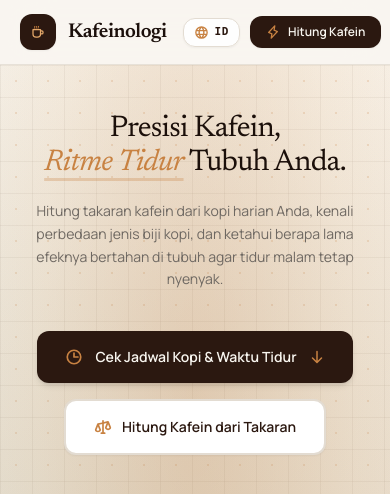
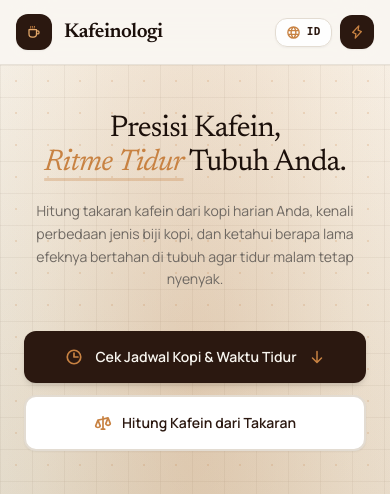
Before and after one commit to jshsinaga/cafeinology, a React (Vite) app: page / in a window 390 px wide. Shown: the top 494 px of the page. Built offline with nearby package versions, Linux system fonts and the light colour scheme.

Commit message:
feat(responsive): single-line glass navbar, stacked hero CTAs, horizontal species scroller on mobile

```diff
--- a/src/App.tsx
+++ b/src/App.tsx
@@ -24,11 +24,10 @@ export function App() {
   const [userCalculatedCaffeine, setUserCalculatedCaffeine] = useState<number>(180);
 
   return (
-    <div className="min-h-[100dvh] bg-[#F9F6F0] text-[#3A3532] flex flex-col selection:bg-[#C88242]/20 selection:text-[#1B0F0A]">
+    <div className="min-h-[100dvh] bg-[#F9F6F0] text-[#3A3532] flex flex-col overflow-x-clip selection:bg-[#C88242]/20 selection:text-[#1B0F0A]">
       {/* Refined Glass Navbar Header */}
-      <header className="sticky top-0 z-50 bg-[#F9F6F0]/80 backdrop-blur-xl border-b border-[#E3DCD2]/80 transition-all">
-        <div className="max-w-[1280px] mx-auto px-5 sm:px-8 lg:px-12 h-16 sm:h-20 flex items-center justify-between gap-4">
-
+      <header className="sticky top-0 z-50 bg-[#F9F6F0]/80 backdrop-blur-xl border-b border-[#E3DCD2]/80 transition-all overflow-x-clip">
+        <div className="max-w-[1280px] mx-auto px-4 sm:px-8 lg:px-12 h-16 sm:h-20 flex items-center justify-between gap-2 sm:gap-4">
           {/* Brand Logo & Name */}
           <a href="#" className="flex items-center gap-3 group cursor-pointer shrink-0">
             <div className="w-9 h-9 sm:w-10 sm:h-10 rounded-xl bg-[#2B1810] text-[#F9F6F0] flex items-center justify-center shadow-xs group-hover:bg-[#1B0F0A] transition-all duration-200">
@@ -43,7 +42,7 @@ export function App() {
           </a>
 
           {/* Navigation Links */}
-          <nav className="hidden md:flex items-center gap-6 lg:gap-8 text-xs font-semibold text-[#6E6862] shrink-0">
+          <nav className="hidden lg:flex items-center gap-6 xl:gap-8 text-xs font-semibold text-[#6E6862] shrink-0">
             <a href="#species" className="hover:text-[#2B1810] transition-colors py-1 whitespace-nowrap">{t('nav.species')}</a>
             <a href="#effects" className="hover:text-[#2B1810] transition-colors py-1 whitespace-nowrap">{t('nav.effects')}</a>
             <a href="#converter" className="hover:text-[#2B1810] transition-colors py-1 whitespace-nowrap">{t('nav.converter')}</a>
@@ -52,14 +51,16 @@ export function App() {
           </nav>
 
           {/* Single-line Action CTA & Language Switcher */}
-          <div className="flex items-center gap-2.5 shrink-0">
+          <div className="flex items-center gap-2 shrink-0 min-w-0">
             <LanguageSwitcher />
             <a
               href="#converter"
-              className="px-4 py-2 sm:px-5 sm:py-2.5 rounded-xl bg-[#2B1810] hover:bg-[#1B0F0A] text-[#F9F6F0] font-semibold text-xs transition-all shadow-xs flex items-center gap-2 cursor-pointer active:scale-[0.96] whitespace-nowrap"
+              title={t('nav.calculateBtn')}
+              aria-label={t('nav.calculateBtn')}
+              className="p-2.5 sm:px-5 sm:py-2.5 rounded-xl bg-[#2B1810] hover:bg-[#1B0F0A] text-[#F9F6F0] font-semibold text-xs transition-all shadow-xs flex items-center gap-2 cursor-pointer active:scale-[0.96] whitespace-nowrap"
             >
               <Lightning size={14} weight="bold" className="text-[#C88242] shrink-0" />
-              <span className="whitespace-nowrap">{t('nav.calculateBtn')}</span>
+              <span className="hidden sm:inline whitespace-nowrap">{t('nav.calculateBtn')}</span>
             </a>
           </div>
         </div>
@@ -133,21 +134,20 @@ export function App() {
             initial={{ opacity: 0, y: 14 }}
             animate={{ opacity: 1, y: 0 }}
             transition={{ duration: 0.55, delay: 0.2, ease: [0.16, 1, 0.3, 1] }}
-            className="flex flex-wrap items-center justify-center gap-4 pt-2"
+            className="flex flex-col sm:flex-row flex-wrap items-stretch sm:items-center justify-center gap-3 sm:gap-4 pt-2"
           >
             <a
               href="#simulator"
-              className="group relative px-7 py-4 rounded-xl bg-[#2B1810] hover:bg-[#1B0F0A] text-[#F9F6F0] font-medium text-sm sm:text-base transition-all duration-200 shadow-md hover:shadow-lg flex items-center gap-3 cursor-pointer active:scale-[0.96] overflow-hidden"
+              className="group relative px-7 py-4 rounded-xl bg-[#2B1810] hover:bg-[#1B0F0A] text-[#F9F6F0] font-medium text-sm sm:text-base transition-all duration-200 shadow-md hover:shadow-lg flex items-center justify-center gap-3 cursor-pointer active:scale-[0.96] overflow-hidden w-full sm:w-auto"
             >
-              <div className="absolute inset-0 bg-gradient-to-r from-transparent via-white/10 to-transparent -translate-x-full group-hover:translate-x-full transition-transform duration-700 ease-in-out" />
-              <Clock size={18} weight="bold" className="text-[#C88242] group-hover:rotate-12 transition-transform duration-200" />
-              <span className="font-semibold">{t('hero.ctaSchedule')}</span>
-              <ArrowDown size={16} weight="bold" className="text-[#C88242] group-hover:translate-y-0.5 transition-transform" />
+              <Clock size={18} weight="bold" className="text-[#C88242] group-hover:rotate-12 transition-transform duration-200 shrink-0" />
+              <span className="font-semibold text-balance">{t('hero.ctaSchedule')}</span>
+              <ArrowDown size={16} weight="bold" className="text-[#C88242] group-hover:translate-y-0.5 transition-transform shrink-0" />
             </a>
 
             <a
               href="#converter"
-              className="px-7 py-4 rounded-xl bg-[#FFFFFF] hover:bg-[#F9F6F0] text-[#2B1810] border-2 border-[#E3DCD2] hover:border-[#C88242] font-semibold text-sm sm:text-base transition-all duration-200 shadow-xs flex items-center gap-2.5 cursor-pointer active:scale-[0.96]"
+              className="px-7 py-4 rounded-xl bg-[#FFFFFF] hover:bg-[#F9F6F0] text-[#2B1810] border-2 border-[#E3DCD2] hover:border-[#C88242] font-semibold text-sm sm:text-base transition-all duration-200 shadow-xs flex items-center justify-center gap-2.5 cursor-pointer active:scale-[0.96] w-full sm:w-auto"
             >
               <Scales size={18} weight="bold" className="text-[#C88242]" />
               <span>{t('hero.ctaConverter')}</span>
--- a/src/components/CoffeeSpeciesSection.tsx
+++ b/src/components/CoffeeSpeciesSection.tsx
@@ -34,8 +34,8 @@ export const CoffeeSpeciesSection: React.FC<CoffeeSpeciesProps> = ({
           </p>
         </div>
 
-        {/* 4 Species Grid with Real Photography & Precision Archival Tiles */}
-        <div className="grid grid-cols-1 sm:grid-cols-2 lg:grid-cols-4 gap-6 mb-14">
+        {/* 4 Species Cards: Horizontal Snap Scroll on Mobile, Grid on Desktop */}
+        <div className="flex sm:grid sm:grid-cols-2 lg:grid-cols-4 gap-3 sm:gap-6 mb-10 sm:mb-14 overflow-x-auto sm:overflow-visible pb-2 sm:pb-0 -mx-6 px-6 sm:mx-0 sm:px-0 [scrollbar-width:none] [&::-webkit-scrollbar]:hidden">
           {speciesList.map((item) => {
             const isSelected = item.id === selectedSpeciesId;
             const displayName = langIsEn ? (SPECIES_EN[item.id]?.name ?? item.name) : item.name;
@@ -44,13 +44,13 @@ export const CoffeeSpeciesSection: React.FC<CoffeeSpeciesProps> = ({
               <button
                 key={item.id}
                 onClick={() => onSelectSpecies(item.id)}
-                className={`group text-left rounded border transition-all duration-200 cursor-pointer overflow-hidden flex flex-col justify-between active:scale-[0.96] ${
+                className={`group text-left rounded-xl sm:rounded border transition-all duration-200 cursor-pointer overflow-hidden flex flex-col justify-between shrink-0 w-[172px] sm:w-auto snap-start active:scale-[0.96] ${
                   isSelected
                     ? 'bg-[#FFFFFF] border-[#C88242] shadow-sm ring-1 ring-[#C88242]'
                     : 'bg-[#FFFFFF] border-[#E3DCD2] hover:border-[#C88242]/50 hover:shadow-xs'
                 }`}
               >
-                <div className="relative h-40 w-full overflow-hidden bg-[#F9F6F0]">
+                <div className="relative h-24 sm:h-40 w-full overflow-hidden bg-[#F9F6F0]">
                   <img
                     src={item.imageUrl}
                     alt={displayName}
@@ -58,8 +58,8 @@ export const CoffeeSpeciesSection: React.FC<CoffeeSpeciesProps> = ({
                     className="w-full h-full object-cover group-hover:scale-105 transition-transform duration-300"
                   />
                   <div className="absolute inset-0 ring-1 ring-inset ring-black/10 pointer-events-none" />
-                  <div className="absolute top-3.5 right-3.5">
-                    <span className={`text-[11px] px-2.5 py-0.5 rounded-full font-bold tnum shadow-xs ${
+                  <div className="absolute top-2 sm:top-3.5 right-2 sm:right-3.5">
+                    <span className={`text-[10px] sm:text-[11px] px-2 sm:px-2.5 py-0.5 rounded-full font-bold tnum shadow-xs ${
                       item.id === 'robusta'
                         ? 'bg-[#9E2A2B] text-[#FFFFFF]'
                         : 'bg-[#FFFFFF]/90 text-[#2B1810] border border-[#E3DCD2]'
@@ -69,18 +69,18 @@ export const CoffeeSpeciesSection: React.FC<CoffeeSpeciesProps> = ({
                   </div>
                 </div>
 
-                <div className="p-6 flex-1 flex flex-col justify-between space-y-4">
+                <div className="p-3 sm:p-6 flex-1 flex flex-col justify-between gap-2 sm:gap-0 sm:space-y-4">
                   <div>
-                    <span className="text-[11px] text-[#6E6862] italic block mb-1 font-serif">
+                    <span className="hidden sm:block text-[11px] text-[#6E6862] italic mb-1 font-serif">
                       {item.latinName}
                     </span>
-                    <h3 className="text-xl font-bold font-serif text-[#1B0F0A] mb-1.5">{displayName}</h3>
-                    <p className="text-xs sm:text-[13px] text-[#6E6862] line-clamp-2 leading-relaxed">{displayDesc}</p>
+                    <h3 className="text-base sm:text-xl font-bold font-serif text-[#1B0F0A] sm:mb-1.5 whitespace-nowrap">{displayName}</h3>
+                    <p className="hidden sm:block text-xs sm:text-[13px] text-[#6E6862] line-clamp-2 leading-relaxed">{displayDesc}</p>
                   </div>
 
-                  <div className="pt-3.5 border-t border-[#E3DCD2] flex items-center justify-between text-xs">
-                    <span className="text-[#6E6862] text-[11.5px] font-medium">{t('species.average')}</span>
-                    <span className="font-bold text-[#C88242] tnum">{item.mgPerGram.avg} mg / g</span>
+                  <div className="pt-2 sm:pt-3.5 border-t border-[#E3DCD2] flex items-center justify-between text-xs">
+                    <span className="text-[#6E6862] text-[10.5px] sm:text-[11.5px] font-medium">{t('species.average')}</span>
+                    <span className="font-bold text-[#C88242] tnum text-[11px] sm:text-xs">{item.mgPerGram.avg} mg/g</span>
                   </div>
                 </div>
               </button>
```
